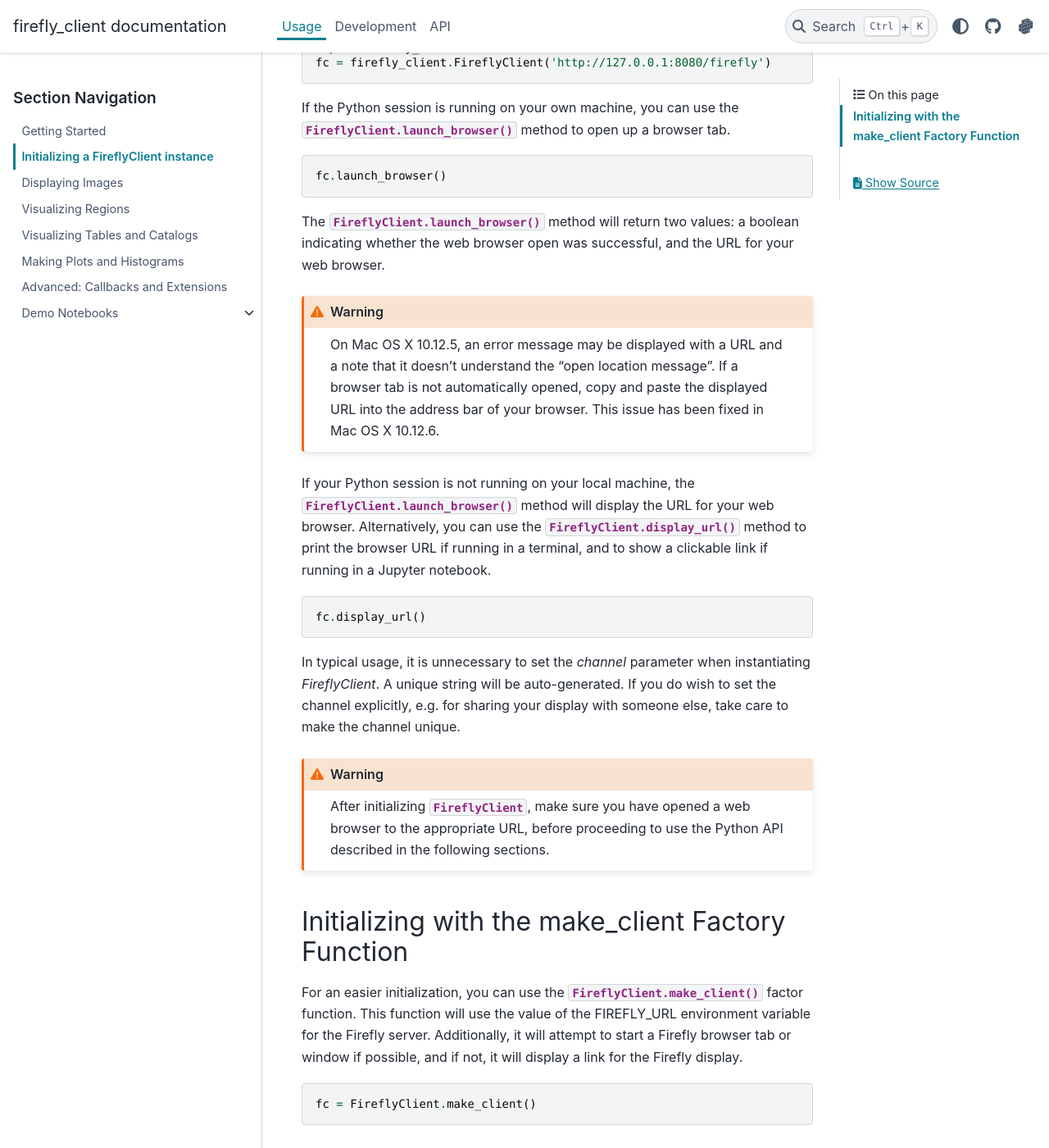
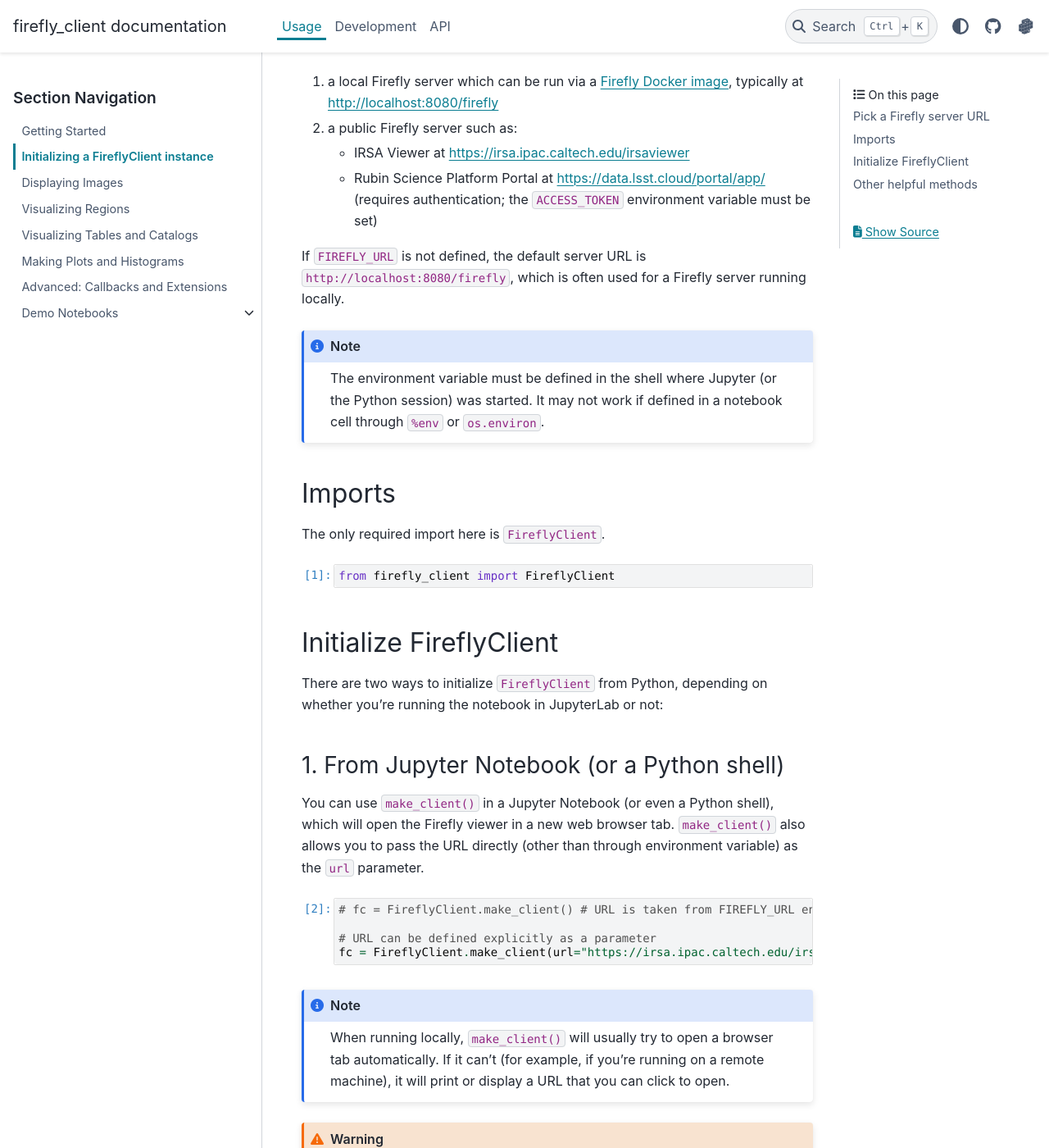
Before and after one commit to Caltech-IPAC/firefly_client, a Sphinx documentation site: the page built from docs/usage/initializing-vanilla.ipynb, in a window 1280 px wide and 1400 px high, scrolled down 515 px. Shown: the whole window at 82% size. Built offline with Sphinx 7.4.7 and the PyData theme 0.15.4, drawn with Linux system fonts in a browser that asks for light colours; pages that are not in the unit, such as notebooks, are missing from menus; some of the changed text lies outside the part shown.

Commit message:
Update initialization documentation from rst to notebook

```diff
--- a/docs/conf.py
+++ b/docs/conf.py
@@ -12,7 +12,7 @@
 sys.path.insert(0, os.path.abspath('_ext'))
 
 project = 'firefly_client'
-copyright = '2024, Caltech/IPAC Firefly Developers'
+copyright = '2026, Caltech/IPAC Firefly Developers'
 author = 'Caltech/IPAC Firefly Developers'
 
 # -- General configuration ---------------------------------------------------
--- a/docs/usage/initializing-vanilla.rst
+++ /dev/null
@@ -1,77 +0,0 @@
-#####################################
-Initializing a FireflyClient instance
-#####################################
-
-Once a Firefly server has been identified, the connection parameters can be
-used to initialize a :class:`FireflyClient` instance. By default, the value
-of the environment variable `FIREFLY_URL` will be used as the server URL, if defined. If
-`FIREFLY_URL` is not defined, the default server URL is `http://localhost:8080/firefly`
-which is often used for a Firefly server running locally.
-
-Optional arguments for initializing a `FireflyClient` instance include `channel`
-and `html_file`.
-
-For a default server running locally, use `localhost` or `127.0.0.1` together
-with the port that the server is using, and append `/firefly`. The default port is 8080.
-
-.. code-block:: py
-    :name: using-localhost
-
-    import firefly_client
-    fc = firefly_client.FireflyClient('http://127.0.0.1:8080/firefly')
-
-If the Python session is running on your own machine, you can use the
-:meth:`FireflyClient.launch_browser` method to open up a browser tab.
-
-.. code-block:: py
-    :name: launch-browser
-
-    fc.launch_browser()
-
-The :meth:`FireflyClient.launch_browser` method will return two values: a boolean
-indicating whether the web browser open was successful, and the URL for your
-web browser.
-
-.. warning::
-
-    On Mac OS X 10.12.5, an error message may be displayed with a URL and
-    a note that it doesn't understand the "open location message". If a
-    browser tab is not automatically opened, copy and paste the displayed
-    URL into the address bar of your browser. This issue has been fixed
-    in Mac OS X 10.12.6.
-
-If your Python session is not running on your local machine, the
-:meth:`FireflyClient.launch_browser`
-method will display the URL for your web browser. Alternatively, you can use
-the :meth:`FireflyClient.display_url` method to print the browser URL if
-running in a terminal, and to show a clickable link if running in a
-Jupyter notebook.
-
-.. code-block:: py
-
-    fc.display_url()
-
-In typical usage, it is unnecessary to set the `channel` parameter when
-instantiating `FireflyClient`. A unique string will be auto-generated.
-If you do wish to set the channel explicitly, e.g. for sharing your display
-with someone else, take care to make the channel unique.
-
-.. warning::
-
-    After initializing :class:`FireflyClient`, make sure you have opened a web browser
-    to the appropriate URL, before proceeding to use the Python API described
-    in the following sections.
-
-
-Initializing with the make_client Factory Function
---------------------------------------------------
-
-For an easier initialization, you can use the :meth:`FireflyClient.make_client`
-factor function. This function will use the value of the FIREFLY_URL
-environment variable for the Firefly server. Additionally, it will attempt
-to start a Firefly browser tab or window if possible, and if not, it will
-display a link for the Firefly display.
-
-.. code-block:: py
-
-    fc = FireflyClient.make_client()
```
Also changed, not shown: docs/index.rst (+4 -4 lines), docs/usage/initializing-vanilla.ipynb (added).
